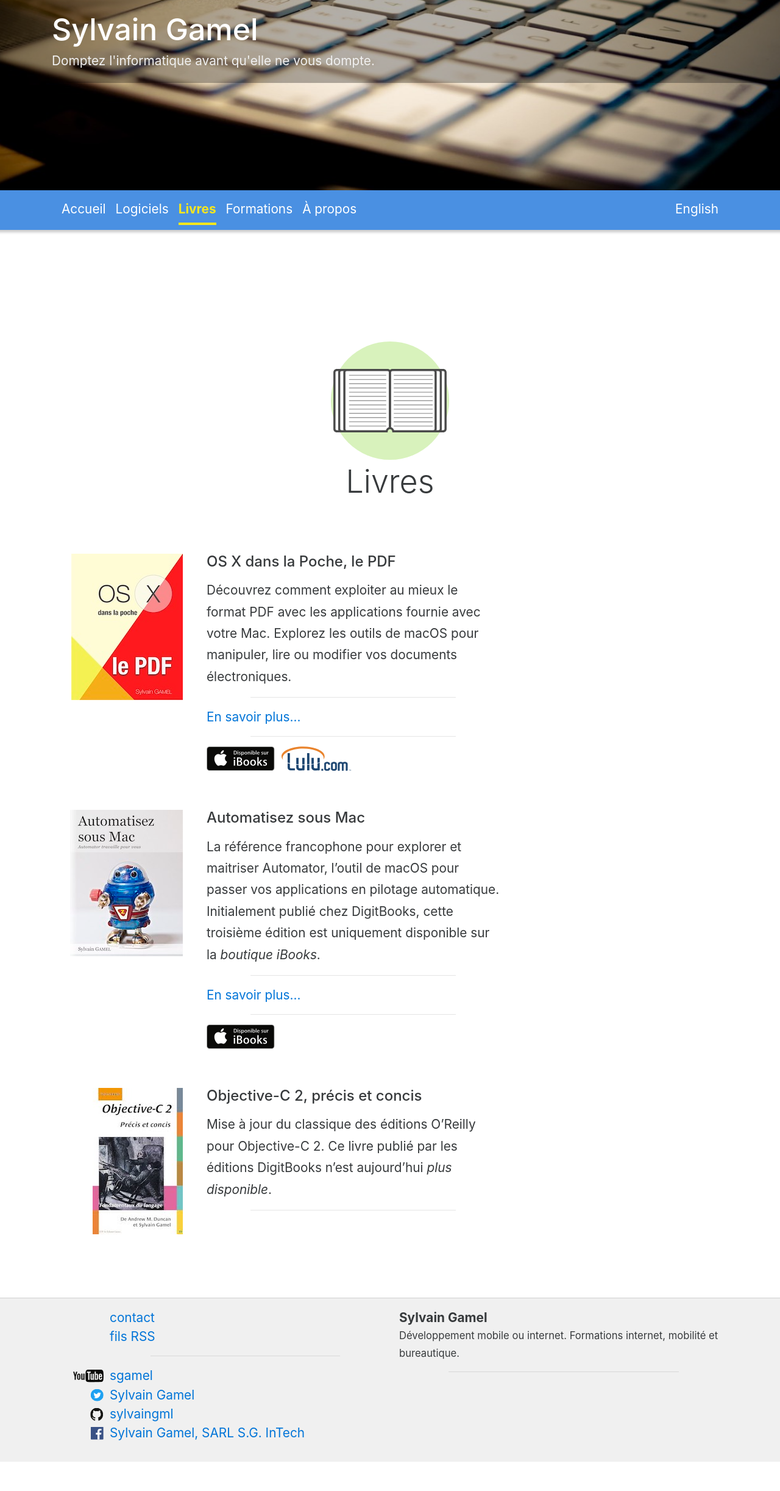
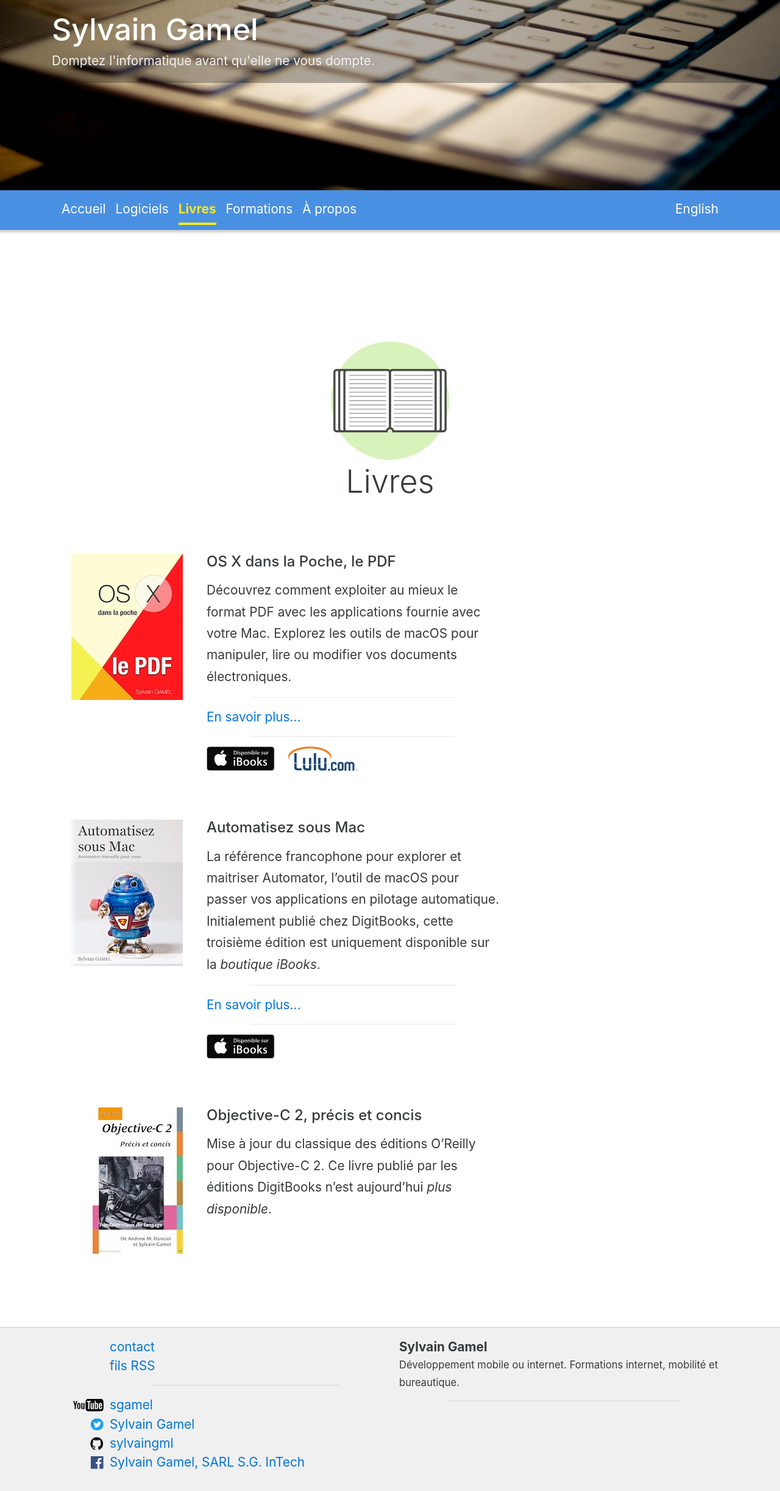
Before and after one commit to Sylvain-Gamel-fr/Sylvain-Gamel-fr.github.io, a Jekyll site: the page built from fr/books/index.md, in a window 1280 px wide. Shown: the whole page at 61% size. Built offline with Jekyll 4.4.1, drawn with Linux system fonts in a browser that asks for light colours; before the commit the page ends 2397 px from its top, so only the background shows below that.

Commit message:
Design updates and JS integration

```diff
--- a/_includes/books/book-summary-info.html
+++ b/_includes/books/book-summary-info.html
@@ -30,26 +30,28 @@
 
 
 <div class="row mb-3">
-  <div class="col-xs-12 col-md-3 col-lg-4 text-xs-center text-md-right">
+  <div class="col-xs-12 col-sm-4 col-md-3 col-lg-4 text-xs-center text-md-right">
     {% if pageURL %}
-      <a href="{{ pageURL }}">
+      <a href="{{ pageURL }}" class="mb-1" >
         <img src="{{ book.cover.small | relative_url }}"
-           alt="{{ site.data.i18n[ 'book_cover_alt' ][ lang ] }}" >
+             class="img-fluid mb-1"
+             alt="{{ site.data.i18n[ 'book_cover_alt' ][ lang ] }}" >
       </a>
     {% else %}
       <img src="{{ book.cover.small | relative_url }}"
-         alt="{{ site.data.i18n[ 'book_cover_alt' ][ lang ] }}" >
+           class="img-fluid mb-1"
+           alt="{{ site.data.i18n[ 'book_cover_alt' ][ lang ] }}" >
     {% endif %}
   </div>
-  <div class="col-xs-12 col-md-9 col-lg-8 pl-2">
-    <h4 class="media-heading">{{ title }}</h4>
+  <div class="col-xs-12 col-sm-8 col-md-9 col-lg-8 pl-2">
+    <h3 class="h4 media-heading">{{ title }}</h3>
     <p>
       {{ description | markdownify}}
     </p>
 
-    <hr class="fine">
+    {% if pageURL %}
+      <hr class="fine">
 
-    {% if pageURL %}
       <a href="{{ pageURL }}" class="">
         {{ site.data.i18n[ 'nav_see_more' ][ lang ] }}
       </a>
@@ -77,7 +79,7 @@
             {% assign shopIcon = shopInfo.badge %}
           {% endif %}
 
-        <li class="list-inline-item">
+        <li class="list-inline-item mr-1 mb-1">
           <a href="">
             <img src="{{ shopIcon | prepend: "/images/" | prepend: site.baseURL }}"
                  alt="{{ shopName}}" >
--- a/_layouts/default.html
+++ b/_layouts/default.html
@@ -17,7 +17,12 @@
 
     {% include page/footer.html %}
 
+    <script src="/js/tps/jquery.min.js"></script>
+    <script src="/js/tps/tether.min.js"></script>
+    <script src="/js/tps/bootstrap.min.js"></script>
+
     <!-- jQuery first, then Bootstrap JS.
+    <script src="https://maxcdn.bootstrapcdn.com/bootstrap/4.0.0-alpha.2/js/bootstrap.min.js" integrity="sha384-vZ2WRJMwsjRMW/8U7i6PWi6AlO1L79snBrmgiDpgIWJ82z8eA5lenwvxbMV1PAh7" crossorigin="anonymous"></script>
     <script src="https://ajax.googleapis.com/ajax/libs/jquery/2.1.4/jquery.min.js"></script>
     <script src="https://maxcdn.bootstrapcdn.com/bootstrap/4.0.0-alpha.2/js/bootstrap.min.js" integrity="sha384-vZ2WRJMwsjRMW/8U7i6PWi6AlO1L79snBrmgiDpgIWJ82z8eA5lenwvxbMV1PAh7" crossorigin="anonymous"></script>
      -->
```
